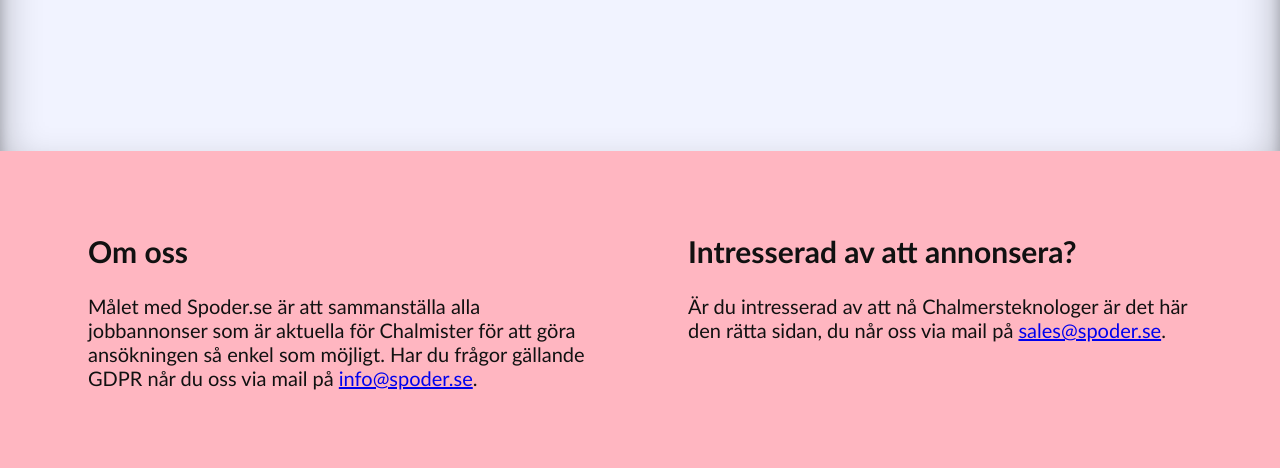
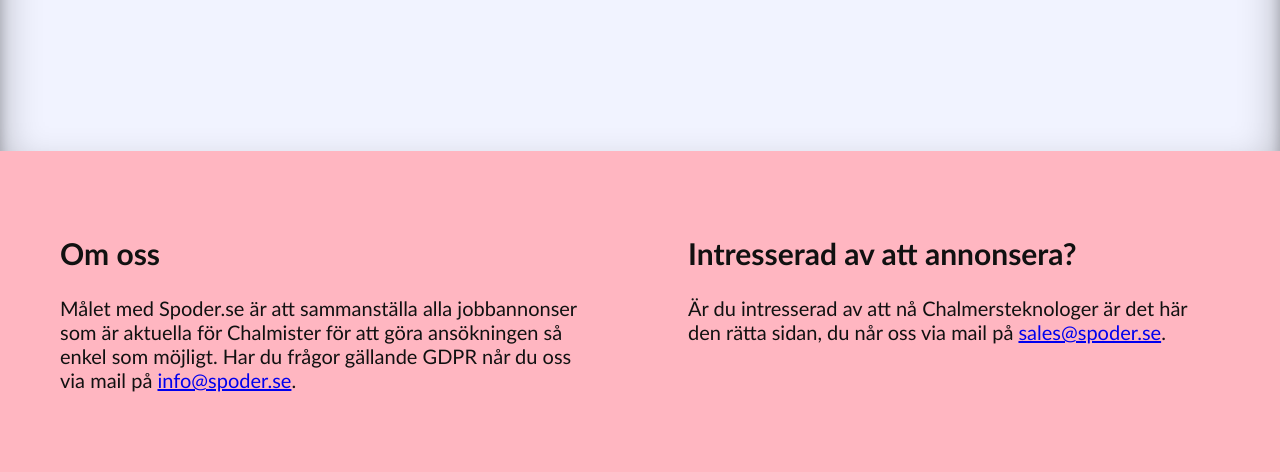
Before and after one commit to spodr-se/spodr-se.github.io, a plain HTML site: page index.html in a window 1280 px wide. Shown: the part 1132-1604 px from the top of the page. Drawn offline with Linux system fonts and the light colour scheme.

Commit message:
Fixed footer Footer now scales nicely

```diff
--- a/style.css
+++ b/style.css
@@ -64,10 +64,7 @@ h1 {
 }
 
 footer {
-	padding-left: 40px;
-	padding-right: 40px;
-	padding-bottom: 10px;
-	padding-top: 10px;
+	padding: 2.5rem .5rem;
 	background-color: Lightpink;
 	font-size: 20px;
 }
@@ -78,14 +75,20 @@ footer {
 
 .row {
 	display: flex;
+	justify-content: center;
 }
 
 .column {
 	flex: 50%;
-	padding: 2rem;
+	padding: 0 2rem;
+	max-width: 60ch;
 }
 
-@media screen and (max-width: 600px) {
+.column:last-child {
+	padding-right: 0;
+}
+
+@media screen and (max-width: 750px) {
 	.page-footer .row {
 		flex-direction: column;
 	}
```
